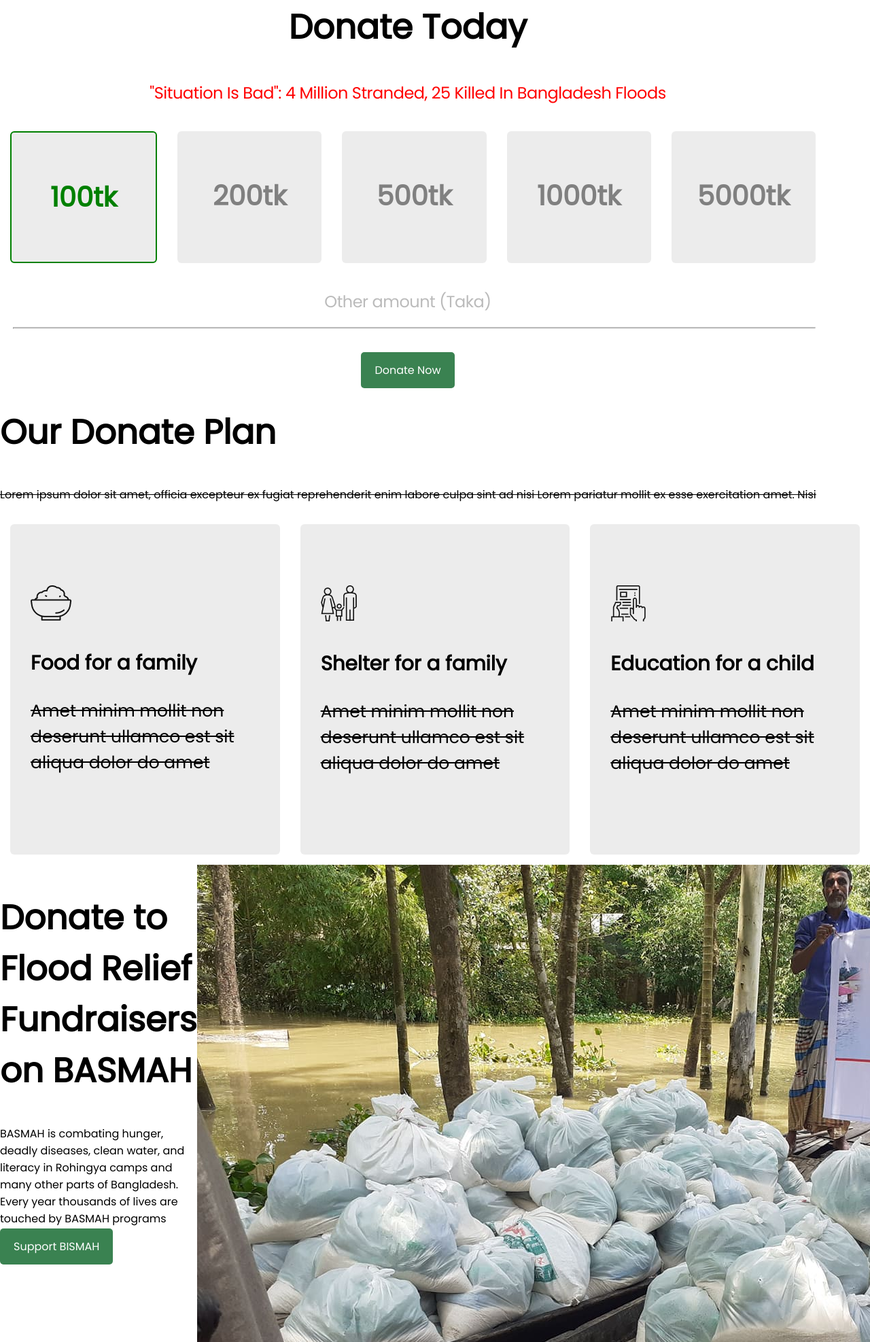
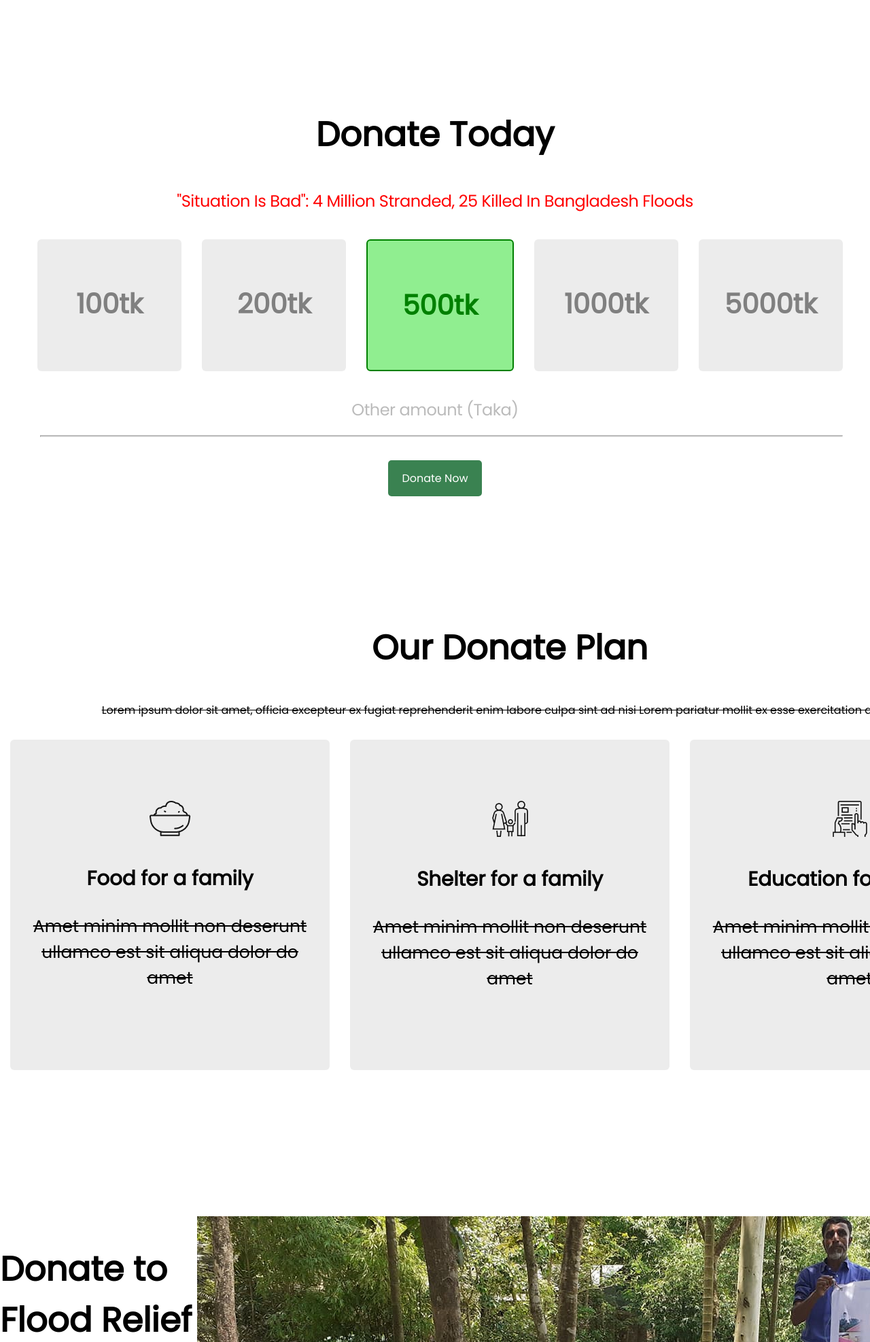
Before and after one commit to muzahidul-islam/assignment-1, a plain HTML site: page index.html in a window 1280 px wide. Shown: the part 826-2800 px from the top of the page at 68% size. Drawn offline with Linux system fonts and the light colour scheme; a web font is replaced by a local one.

Commit message:
All section html and css organized

```diff
--- a/index.html
+++ b/index.html
@@ -21,13 +21,13 @@
         </div>
     </section>
     <section id="donate-today">
-        <div class="text-align-center">
+        <div class="box-content text-align-center">
             <h1>Donate Today</h1>
-            <p style="color: red;" class="para-font text-align-center">"Situation Is Bad": 4 Million Stranded, 25 Killed In Bangladesh Floods</p>
+            <p style="color: red;" class="para-font">"Situation Is Bad": 4 Million Stranded, 25 Killed In Bangladesh Floods</p>
             <div class="flexible-container  text-align-center">
-                <h3 style="border: 2px solid green; color:green;" class="box">100tk</h3>
+                <h3 class="box">100tk</h3>
                 <h3 class="box">200tk</h3>
-                <h3 class="box">500tk</h3>
+                <h3 style="border: 2px solid green; color:green; background-color: lightgreen;"           class="box">500tk</h3>
                 <h3 class="box">1000tk</h3>
                 <h3 style="margin-right: 0px;" class="box">5000tk</h3>
             </div>
@@ -43,7 +43,7 @@
     </section>
 
     <section id="donate-plan">
-        <div>
+        <div class="box-content-2 text-align-center">
             <h1>Our Donate Plan</h1>
             <p><del>Lorem ipsum dolor sit amet, officia excepteur ex fugiat reprehenderit enim
             labore culpa sint ad nisi Lorem pariatur mollit ex esse exercitation amet. Nisi
@@ -80,7 +80,8 @@
     </section>
 
     <section id="support-section">
-        <div class="support-to flexible-container text-align-left">
+        <div class="box-content-3">
+            <div class="flexible-container text-align-left">
                 <div>
                     <h1>Donate to Flood Relief Fundraisers on BASMAH</h1>
                     <p>BASMAH is combating hunger, deadly diseases, clean water, and literacy in Rohingya camps and many other parts of Bangladesh. Every year thousands of lives are touched by BASMAH programs</p>
@@ -89,6 +90,8 @@
 
                 <img src="images/basmah.jpg" alt="">
             </div>
+        </div>
+
     </section>
 
     <section class="sign-up">
--- a/style.css
+++ b/style.css
@@ -39,12 +39,26 @@ h1{
     justify-content: space-between;
 
 }
-.center {
-    margin: 0 auto;
+.box-content {
+    margin-left: auto;
+    margin-right: auto;
     width: 1200px;
-    padding: 10px;
+
   }
 
+  .box-content-2 {
+    margin-left: auto;
+    margin-right: auto;
+    width: 1500px;
+    display: block;
+
+  }
+  .box-content-3 {
+    margin-left: auto;
+    margin-right: auto;
+    width: 1700px;
+    display: block;
+  }
 
 .para-font{
     font-size: 24px;
@@ -70,11 +84,8 @@ h1{
     margin-bottom: 40px;;
 }
 #donate-today{
-
-    max-width: 1200px;
+    margin: 200px 0;
 }
-
-
 
 #donate-today .box{
     flex: 1;
@@ -98,7 +109,7 @@ hr.solid {
 }
 
 #donate-plan{
-    max-width: 1600px;
+    margin: 100px 0;
 }
 
 #donate-plan .box{
@@ -111,11 +122,11 @@ hr.solid {
 }
 
 #support-section{
-    max-width: 1600px;
+    margin: 200px 0;
 }
 
 .newsletter-form{
-    max-width: 1200px;
+    margin: 20px 0;
 }
 
 form {
@@ -129,9 +140,11 @@ form {
   }
 
 .submit-icon{
+
+}
+.submit-icon input[value]{
+    color: white;
+    background-color: #3A8251;
+    padding: 10px 30px;
     border-radius: 5px;
-}
-.submit-icon input[name]{
-    background-color: #3A8251;
-
-  }
+    }
```
Lines whose indentation alone changed are shown as unchanged.
